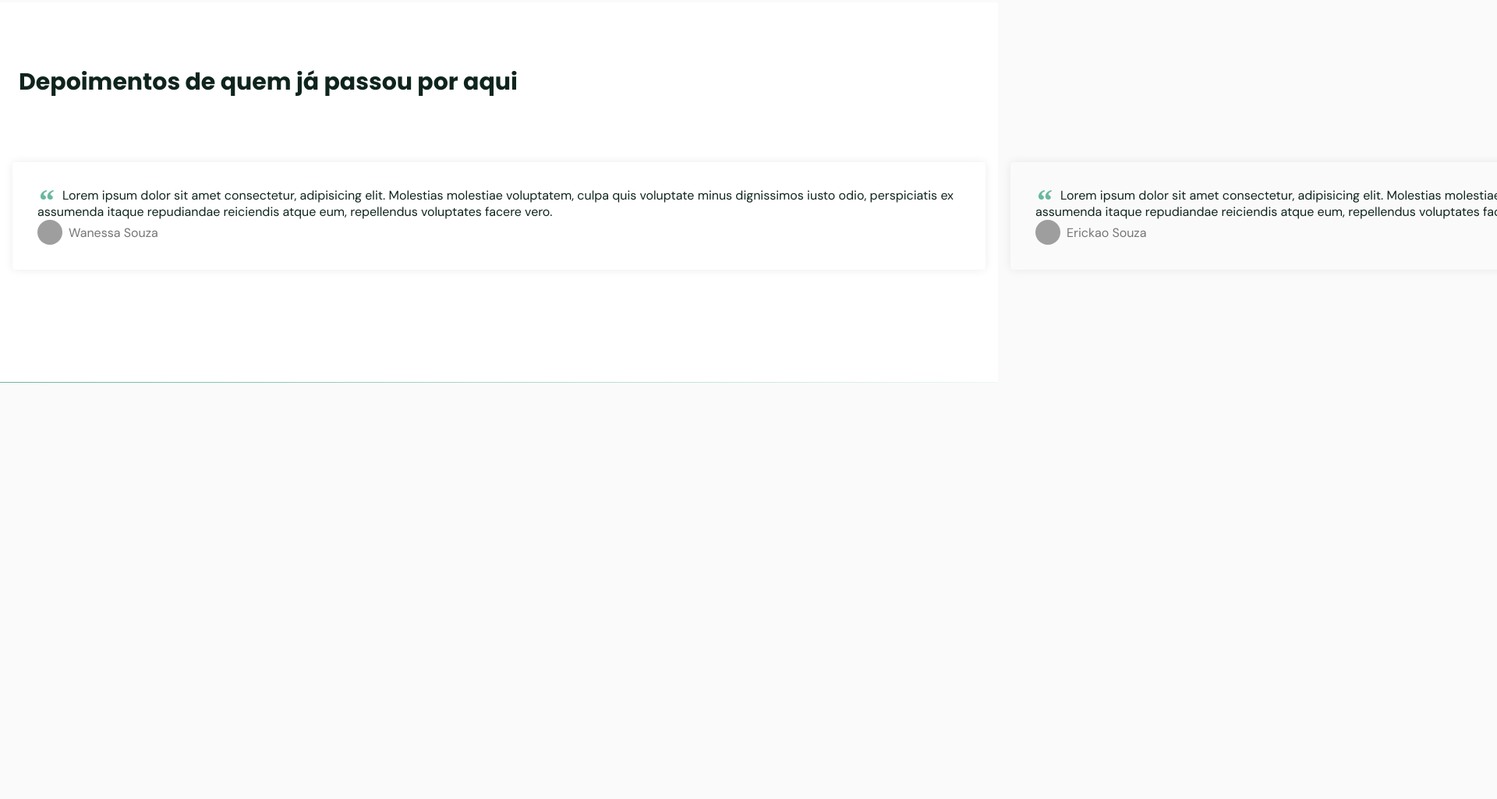
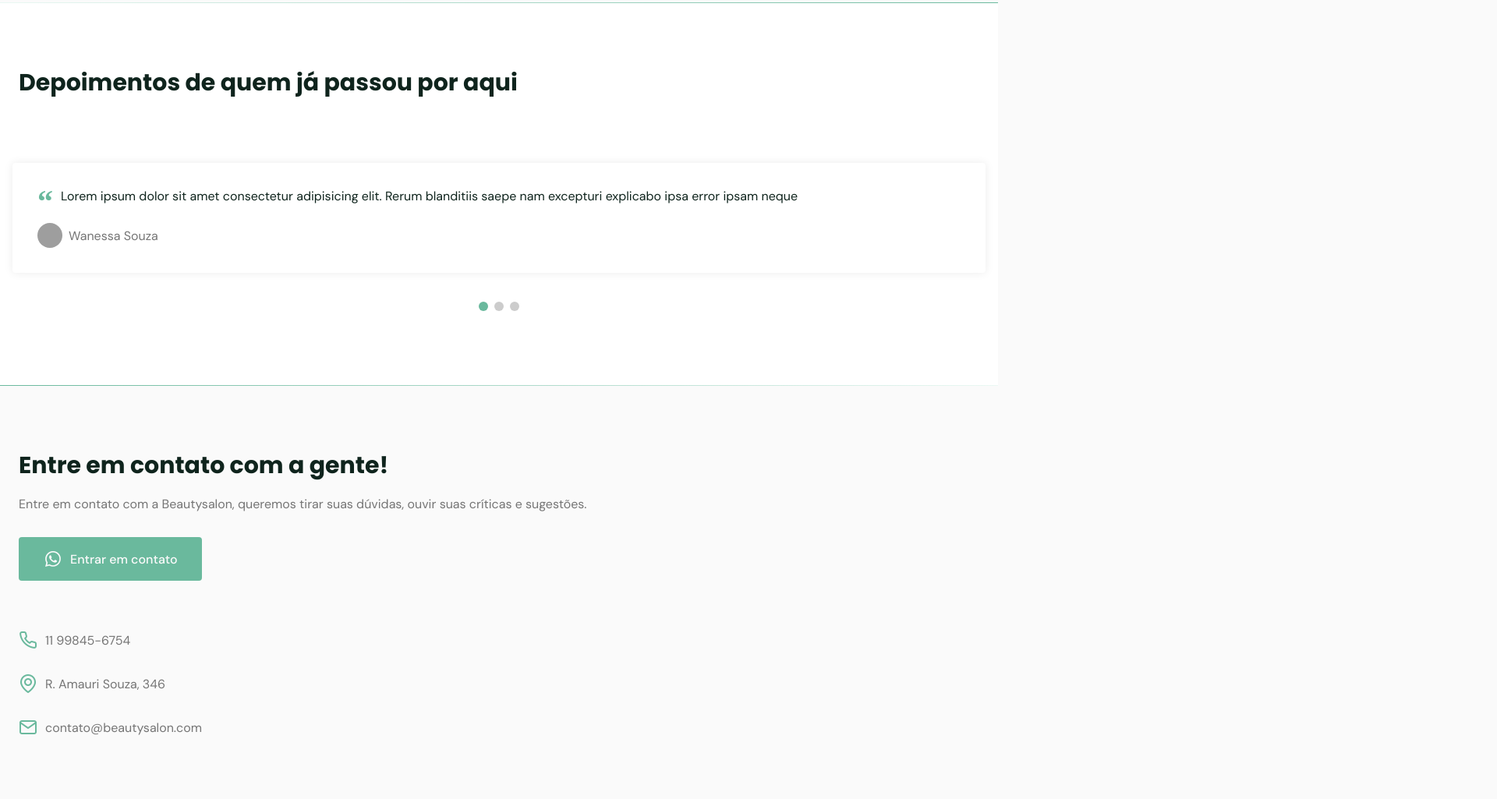
Before and after one commit to erickaugustoo/site-beautysalon, a plain HTML site: page index.html in a window 1280 px wide. Shown: the part 4078-5103 px from the top of the page at 78% size, 1920 px wide, since content can reach past the window. Before the commit the page ends 4569 px from the top, so only its background shows below. Drawn offline with nearby package versions, Linux system fonts and the light colour scheme; grey boxes are pictures that could not be loaded; files whose address does not match are found by name.

Commit message:
update main.js

```diff
--- a/index.html
+++ b/index.html
@@ -9,6 +9,12 @@
     <!-- Icones -->
     <link rel="stylesheet" href="assets/fonts/style.css" />
 
+    <!-- Swiper -->
+    <link
+      rel="stylesheet"
+      href="https://unpkg.com/swiper/swiper-bundle.min.css"
+    />
+
     <!-- STYLES -->
     <link rel="stylesheet" href="style.css" />
 
@@ -18,13 +24,6 @@
       href="https://fonts.googleapis.com/css2?family=DM+Sans:wght@400;500;700&family=Poppins:wght@400;500;700&display=swap"
       rel="stylesheet"
     />
-
-    <!-- SWIPER -->
-    <link
-      rel="stylesheet"
-      href="https://unpkg.com/swiper/swiper-bundle.min.css"
-    />
-
   </head>
   <body>
     <header id="header">
@@ -47,7 +46,7 @@
     </header>
 
     <main>
-      <!-- HOME-->
+      <!-- HOME -->
       <section class="section" id="home">
         <div class="container grid">
           <div class="image">
@@ -149,20 +148,23 @@
         </div>
       </section>
 
+      <div class="divider-1"></div>
+
       <!-- TESTIMONIALS -->
-
       <section class="section" id="testimonials">
         <div class="container">
           <header>
-            <h2 class = "title">Depoimentos de quem já passou por aqui</h2>
+            <h2 class="title">Depoimentos de quem já passou por aqui</h2>
           </header>
-          <div class="testimonials swiper-container">
+          <div class="testimonials swiper">
             <div class="swiper-wrapper">
               <div class="testimonial swiper-slide">
                 <blockquote>
                   <p>
                     <span>&ldquo;</span>
-                    Lorem ipsum dolor sit amet consectetur, adipisicing elit. Molestias molestiae voluptatem, culpa quis voluptate minus dignissimos iusto odio, perspiciatis ex assumenda itaque repudiandae reiciendis atque eum, repellendus voluptates facere vero.
+                    Lorem ipsum dolor sit amet consectetur adipisicing elit.
+                    Rerum blanditiis saepe nam excepturi explicabo ipsa error
+                    ipsam neque
                   </p>
                   <cite>
                     <img src="https://randomuser.me/api/portraits/women/25.jpg" alt="Wanessa Souza"
@@ -176,7 +178,9 @@
                 <blockquote>
                   <p>
                     <span>&ldquo;</span>
-                    Lorem ipsum dolor sit amet consectetur, adipisicing elit. Molestias molestiae voluptatem, culpa quis voluptate minus dignissimos iusto odio, perspiciatis ex assumenda itaque repudiandae reiciendis atque eum, repellendus voluptates facere vero.
+                    Lorem ipsum dolor sit amet consectetur adipisicing elit.
+                    Rerum blanditiis saepe nam excepturi explicabo ipsa error
+                    ipsam neque
                   </p>
                   <cite>
                     <img src="https://randomuser.me/api/portraits/women/21.jpg" alt=" Erickao Souza"
@@ -190,17 +194,17 @@
                 <blockquote>
                   <p>
                     <span>&ldquo;</span>
-                    Lorem ipsum dolor sit amet consectetur, adipisicing elit. Molestias molestiae voluptatem, culpa quis voluptate minus dignissimos iusto odio, perspiciatis ex assumenda itaque repudiandae reiciendis atque eum, repellendus voluptates facere vero.
+                    Lorem ipsum dolor sit amet consectetur adipisicing elit.
+                    Rerum blanditiis saepe nam excepturi explicabo ipsa error
+                    ipsam neque
                   </p>
                   <cite>
                     <img src="assets/photos/44.jpg" alt="Foto Franciele Souza"
                     />
                     Franciele Souza
-                  </cite>
                 </blockquote>
               </div>
             </div>
-
 
             <!-- If we need pagination -->
             <div class="swiper-pagination"></div>
@@ -211,9 +215,38 @@
       <div class="divider-2"></div>
 
       <!-- CONTACT -->
+      <section class="section" id="contact">
+        <div class="container grid">
+          <div class="text">
+            <h2 class="title">Entre em contato com a gente!</h2>
+            <p>
+              Entre em contato com a Beautysalon, queremos tirar suas dúvidas,
+              ouvir suas críticas e sugestões.
+            </p>
+            <a
+              href="https://api.whatsapp.com/send?phone=+5511998456754&text=Oi! Gostaria de agendar um horário"
+              class="button"
+              target="_blank"
+              ><i class="icon-whatsapp"></i> Entrar em contato</a
+            >
+          </div>
+
+          <div class="links">
+            <ul class="grid">
+              <li><i class="icon-phone"></i> 11 99845-6754</li>
+              <li><i class="icon-map-pin"></i> R. Amauri Souza, 346</li>
+              <li><i class="icon-mail"></i> contato@beautysalon.com</li>
+            </ul>
+          </div>
+        </div>
+      </section>
     </main>
+
     <!-- swiper -->
-    <script src="https://unpkg.com/swiper@7/swiper-bundle.min.js"></script>
+    <script src="https://unpkg.com/swiper/swiper-bundle.min.js"></script>
+
+    <!-- scrollreveal -->
+    <script src="https://unpkg.com/scrollreveal"></script>
 
     <!-- main.js -->
     <script src="main.js"></script>
--- a/main.js
+++ b/main.js
@@ -31,7 +31,7 @@ window.addEventListener('scroll', function(){
 
 /* Testimonials carousel slider swiper */
 
-const swiper = new Swiper('.swiper-container', {
+const swiper = new Swiper('.swiper', {
   slidesPerView: 1,
   pagination: {
     el: '.swiper-pagination'
--- a/style.css
+++ b/style.css
@@ -53,23 +53,6 @@ body {
 }
 
 .button {
-  background-color: var(--base-color);
-  color: var(--text-color-light);
-  height: 3.5rem;
-  display: inline-flex;
-  align-items: center;
-  padding: 0 2rem;
-  border-radius: 0.25rem;
-  font: 500 1rem 'DM Sans', sans-serif;
-  transition: background 0.3s;
-}
-
-.button:hover {
-  background: var(--base-color-alt);
-}
-
-
-.button2 {
   background-color: var(--base-color);
   color: var(--text-color-light);
   height: 3.5rem;
@@ -373,7 +356,6 @@ nav.show div.icon-close {
 }
 
 /*====  TESTIMONIALS ============================ */
-
 #testimonials {
   background: white;
 }
@@ -382,23 +364,24 @@ nav.show div.icon-close {
   margin-left: 0;
   margin-right: 0;
 }
+
 #testimonials header {
   margin-left: 1.5rem;
   margin-right: 1.5rem;
   margin-bottom: 0;
 }
 
-
-#testimonials blockquote{
- padding: 2rem;
- box-shadow: 0px 0px 12px rgba(0, 0, 0, 0.08);
- border-radius: 00.25rem;
+#testimonials blockquote {
+  padding: 2rem;
+  box-shadow: 0px 0px 12px rgba(0, 0, 0, 0.08);
+  border-radius: 0.25rem;
 }
 
 #testimonials blockquote p {
   position: relative;
-  text-indent: 2rem;
-  color: var(--title-color)
+  text-indent: 1.875rem;
+  margin-bottom: 1.5rem;
+  color: var(--title-color);
 }
 
 #testimonials blockquote p span {
@@ -409,7 +392,7 @@ nav.show div.icon-close {
   color: var(--base-color);
 }
 
-#testimonials cite{
+#testimonials cite {
   display: flex;
   align-items: center;
   font-style: normal;
@@ -438,7 +421,7 @@ nav.show div.icon-close {
   background: var(--base-color);
 }
 
-/*====  CONTACT ============================ */
+/*====  CONTACTT ============================ */
 #contact .grid {
   gap: 4rem;
 }
```
Lines whose indentation alone changed are shown as unchanged.
